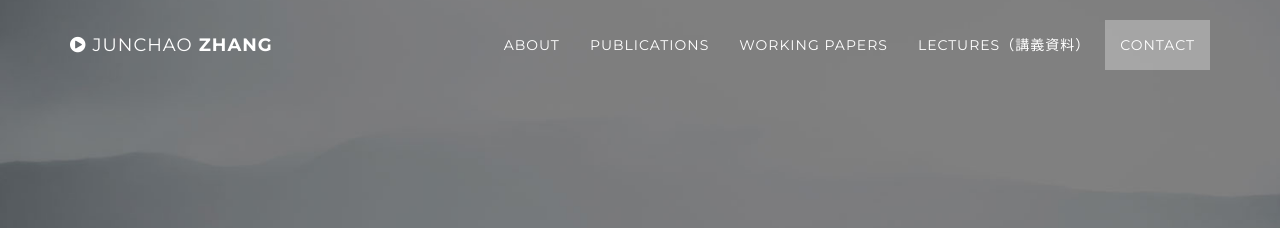
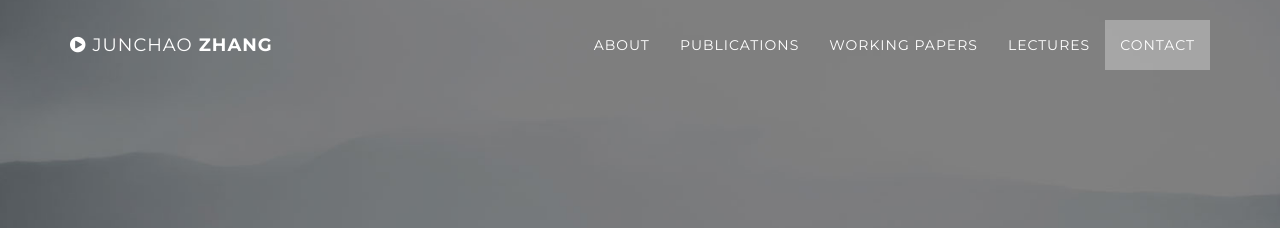
Before and after one commit to ztempest0218/ztempest0218.github.io, a Jekyll site: the page built from index.html, in a window 1280 px wide. Shown: the top 228 px of the page. Built offline with Jekyll 4.4.1, drawn with Linux system fonts in a browser that asks for light colours.

Commit message:
Update nav.html

```diff
--- a/_includes/nav.html
+++ b/_includes/nav.html
@@ -29,7 +29,7 @@
                     </li>
 
                   <li>
-                        <a class="page-scroll" href="#lectures">Lectures（講義資料）</a>
+                        <a class="page-scroll" href="#lectures">Lectures</a>
                     </li>
 
                     <li>
```
